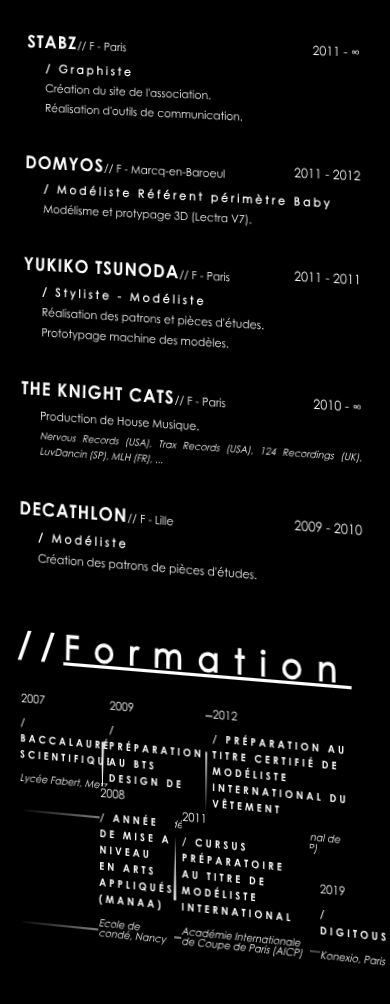
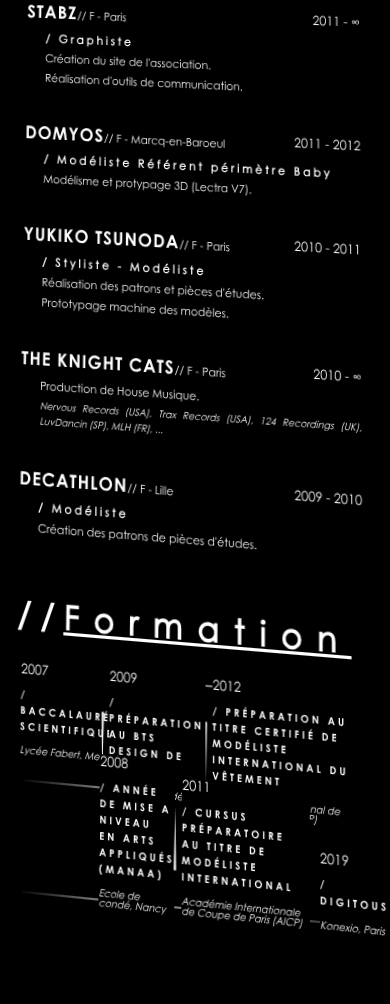
Before and after one commit to jeanpruski/jeanpruski.github.io, a plain HTML site: page index.html in a window 390 px wide. Shown: the part 1836-2840 px from the top of the page. Drawn offline with Linux system fonts and the light colour scheme.

Commit message:
Rec Date Tsunoda

```diff
--- a/css/style.css
+++ b/css/style.css
@@ -472,7 +472,7 @@
     text-align: left;
 }
 .formation h1 {
-    font-size: 0.7rem;
+    font-size: 0.8rem;
     margin-bottom: 10px;
     background-color: rgba(0, 0, 0, 0);
 }
@@ -501,7 +501,7 @@
 
 @media all and (max-width: 720px) {
     html {
-        transform: translateY(-140px) scale(0.9);
+        transform: translateY(-170px) scale(0.9);
     }
     header img {
         transform: scale(0);
--- a/index.html
+++ b/index.html
@@ -177,7 +177,7 @@
                         </div>
                         <div class="xpdate">
                             <div class="line"></div>
-                            <p>2011 - 2011</p>
+                            <p>2010 - 2011</p>
                         </div>
                     </div>
                     <ul>
```
